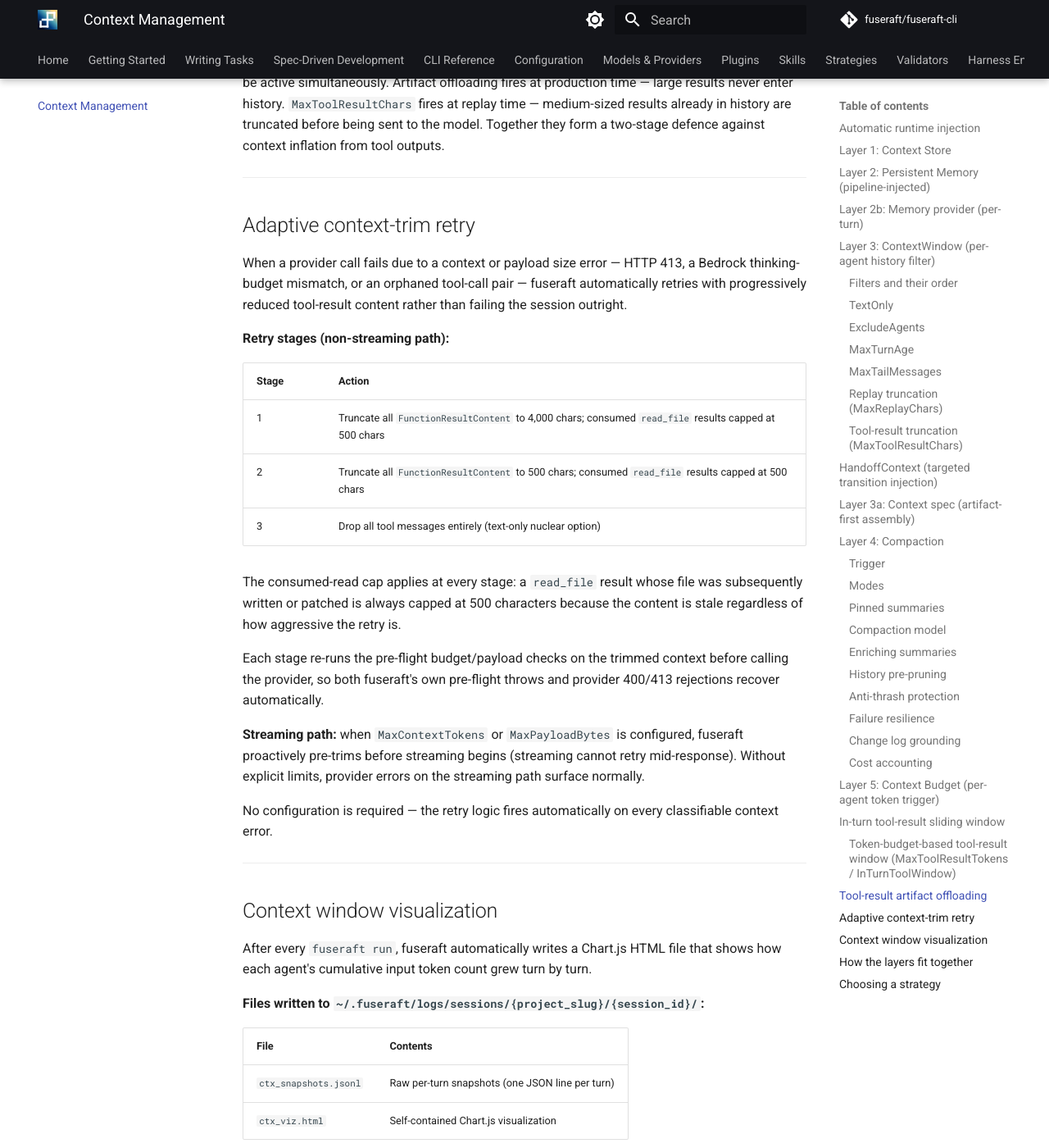
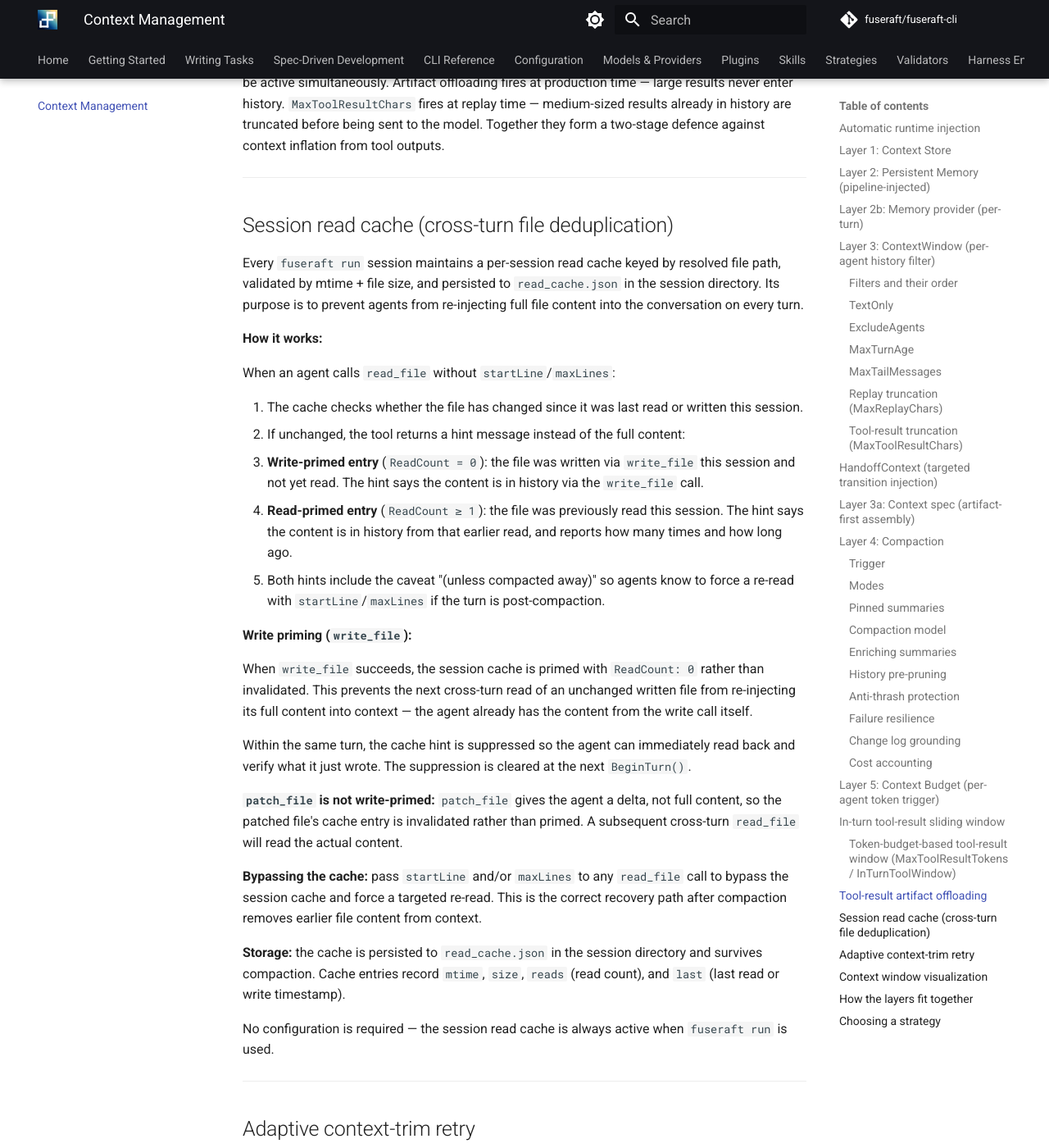
Before and after one commit to fuseraft/fuseraft-cli, an MkDocs documentation site: the page built from docs/context-management.md, in a window 1280 px wide and 1400 px high, scrolled down 15520 px. Shown: the whole window at 82% size. Built offline with MkDocs 1.6.1 and Material for MkDocs 9.7.7, drawn with Linux system fonts in a browser that asks for light colours; comment, search, counter and statistics services are not loaded; some of the changed text lies outside the part shown.

Commit message:
docs: document shell_run_quiet and session read cache write-priming
plugins.md: add shell_run_quiet row to shell table; update HITL note
to include the new tool.

context-management.md: add "Session read cache" section explaining
write-priming, ReadCount semantics, the within-turn suppression guard,
patch_file invalidation, and the startLine/maxLines bypass path for
post-compaction recovery. Update layers diagram to include the cache.

```diff
--- a/docs/context-management.md
+++ b/docs/context-management.md
@@ -623,6 +623,36 @@
 
 ---
 
+## Session read cache (cross-turn file deduplication)
+
+Every `fuseraft run` session maintains a per-session read cache keyed by resolved file path, validated by mtime + file size, and persisted to `read_cache.json` in the session directory. Its purpose is to prevent agents from re-injecting full file content into the conversation on every turn.
+
+**How it works:**
+
+When an agent calls `read_file` without `startLine`/`maxLines`:
+
+1. The cache checks whether the file has changed since it was last read or written this session.
+2. If unchanged, the tool returns a hint message instead of the full content:
+   - **Write-primed entry** (`ReadCount = 0`): the file was written via `write_file` this session and not yet read. The hint says the content is in history via the `write_file` call.
+   - **Read-primed entry** (`ReadCount ≥ 1`): the file was previously read this session. The hint says the content is in history from that earlier read, and reports how many times and how long ago.
+3. Both hints include the caveat "(unless compacted away)" so agents know to force a re-read with `startLine`/`maxLines` if the turn is post-compaction.
+
+**Write priming (`write_file`):**
+
+When `write_file` succeeds, the session cache is primed with `ReadCount: 0` rather than invalidated. This prevents the next cross-turn read of an unchanged written file from re-injecting its full content into context — the agent already has the content from the write call itself.
+
+Within the same turn, the cache hint is suppressed so the agent can immediately read back and verify what it just wrote. The suppression is cleared at the next `BeginTurn()`.
+
+**`patch_file` is not write-primed:** `patch_file` gives the agent a delta, not full content, so the patched file's cache entry is invalidated rather than primed. A subsequent cross-turn `read_file` will read the actual content.
+
+**Bypassing the cache:** pass `startLine` and/or `maxLines` to any `read_file` call to bypass the session cache and force a targeted re-read. This is the correct recovery path after compaction removes earlier file content from context.
+
+**Storage:** the cache is persisted to `read_cache.json` in the session directory and survives compaction. Cache entries record `mtime`, `size`, `reads` (read count), and `last` (last read or write timestamp).
+
+No configuration is required — the session read cache is always active when `fuseraft run` is used.
+
+---
+
 ## Adaptive context-trim retry
 
 When a provider call fails due to a context or payload size error — HTTP 413, a Bedrock
@@ -714,6 +744,7 @@
    ├─ Session context injection → context_summary.md prepended when present
    ├─ Knowledge artifact appended as [Pipeline Knowledge] user message
    └─ Assembled context → sent to LLM
+      ├─ Session read cache — read_file returns hint instead of full content if file unchanged since last read/write this session
       ├─ Tool-result artifact offloading — results > 40k chars stored to disk; stub replaces inline content
       ├─ MaxInTurnToolPairs — sliding window: keep only last N tool pairs per inner call
       ├─ MaxInTurnContextTokens — budget-reactive: trim oldest pairs when over budget
```
Also changed, not shown: docs/plugins.md (+2 -1 lines).
